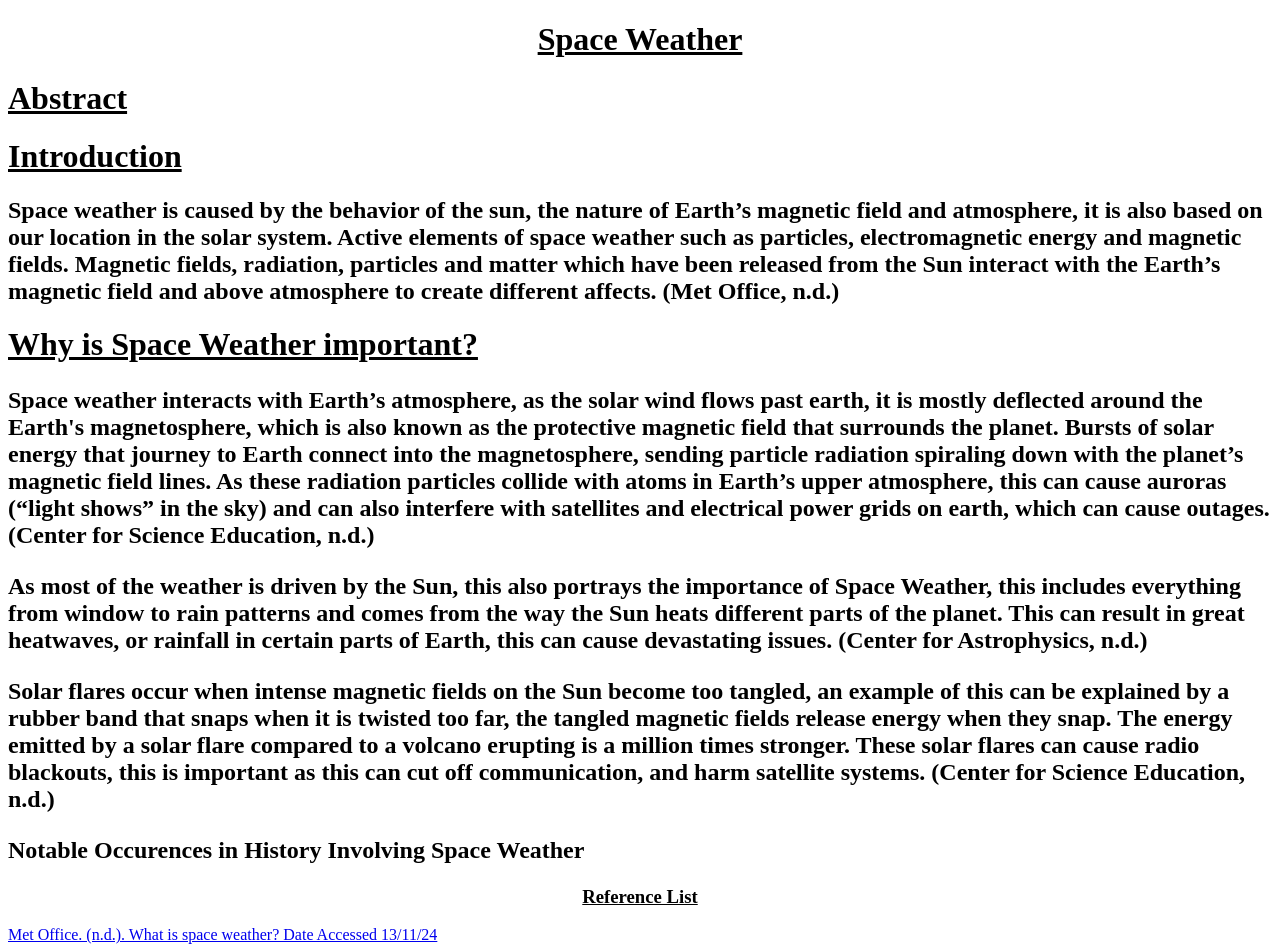
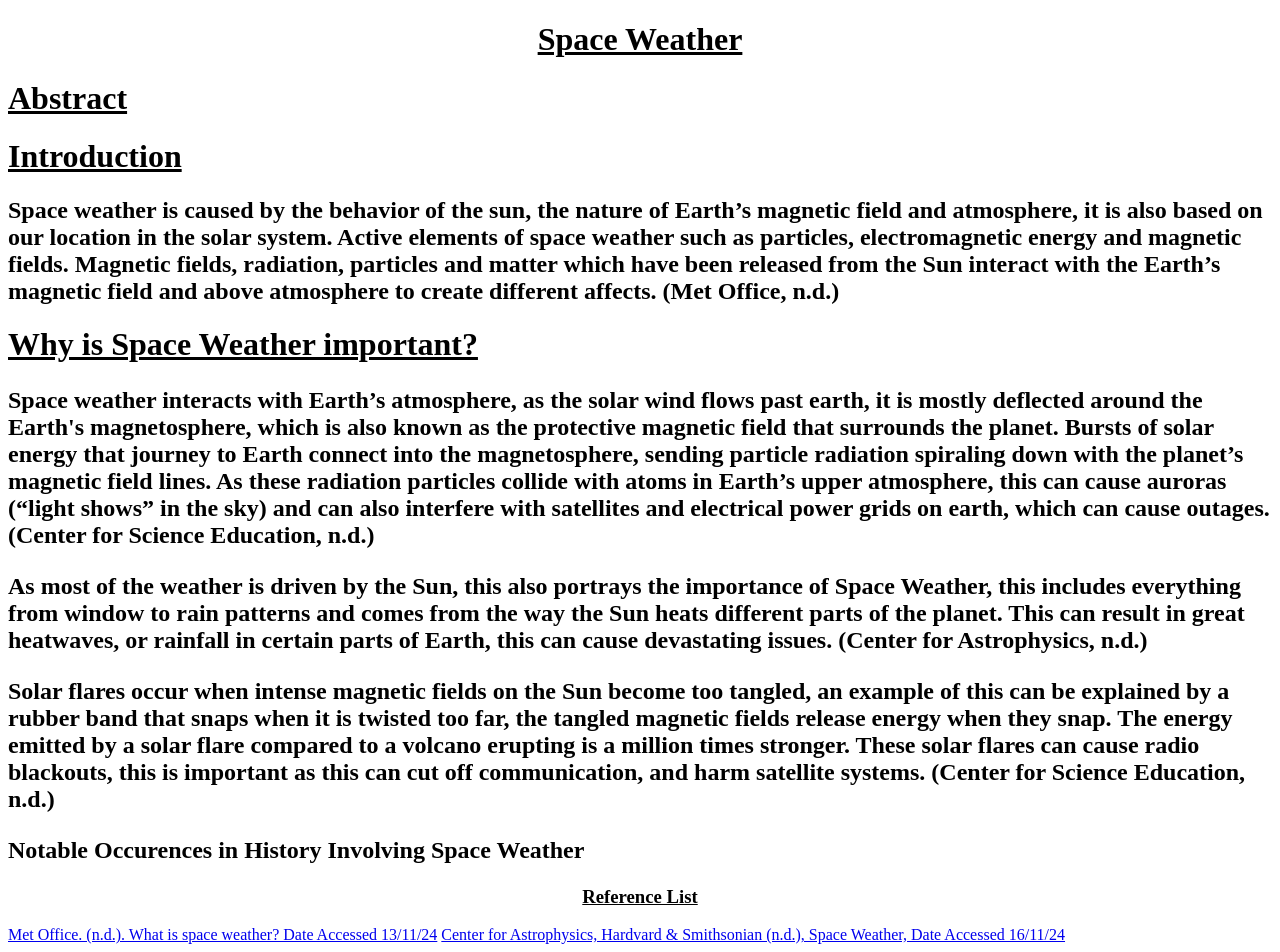
Before and after one commit to FEPSFY6876718/project, a plain HTML site: page index.html in a window 1280 px wide. Drawn offline with Linux system fonts and the light colour scheme.

Commit message:
Update index.html

```diff
--- a/index.html
+++ b/index.html
@@ -21,7 +21,7 @@
 
     <center><h3><b><U> Reference List </U></b></h3></center>
     <a href="https://www.metoffice.gov.uk/weather/learn-about/space-weather/what-is-space-weather.">Met Office. (n.d.). What is space weather? Date Accessed 13/11/24</a>
-
+    <a href="https://pweb.cfa.harvard.edu/research/topic/space-weather#:~:text=One%20major%20reason%20to%20study,%2C%20transportation%2C%20and%20communication%20networks.">Center for Astrophysics, Hardvard & Smithsonian (n.d.), Space Weather, Date Accessed 16/11/24</a>
   </head>
 
 
```
